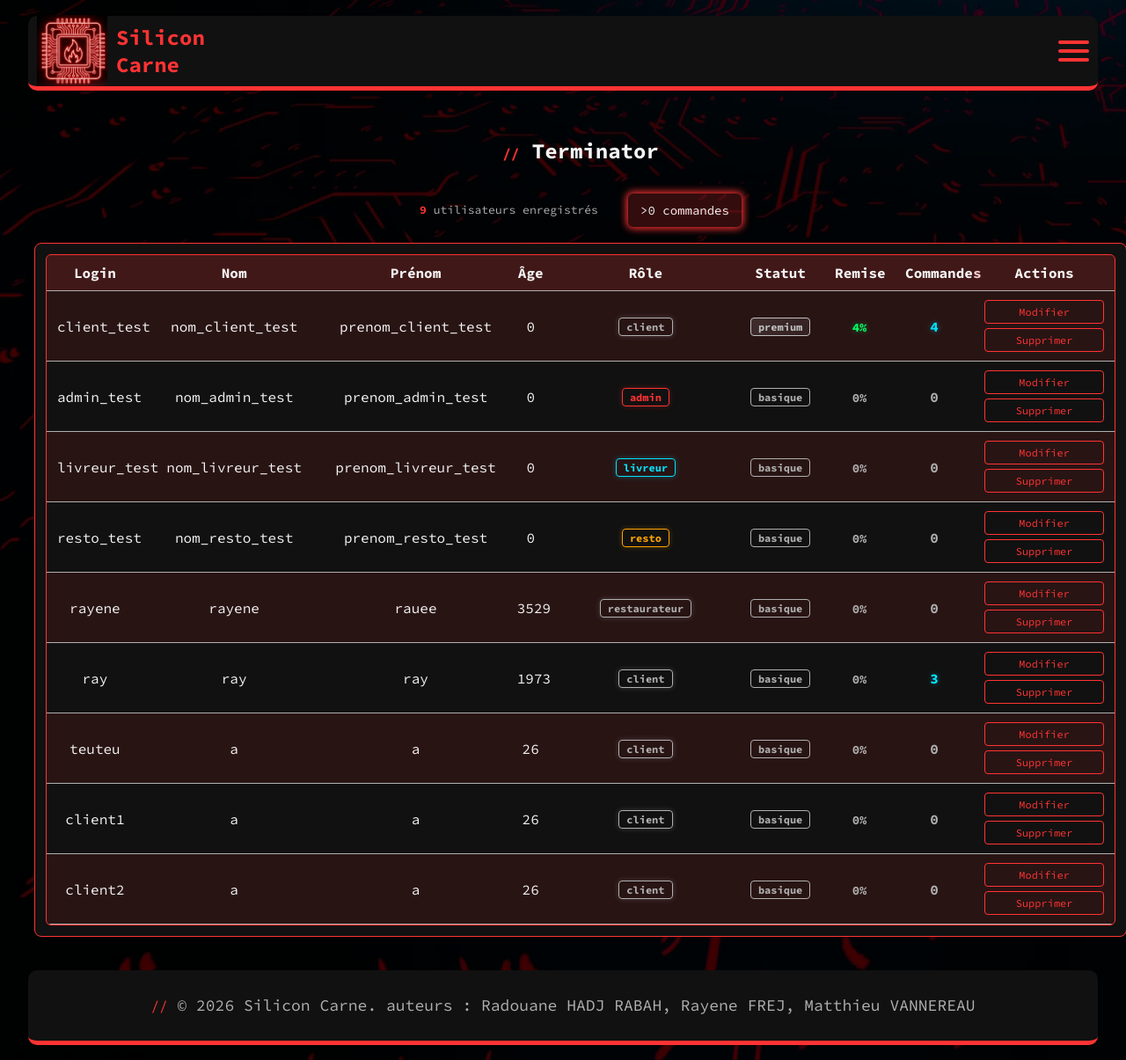
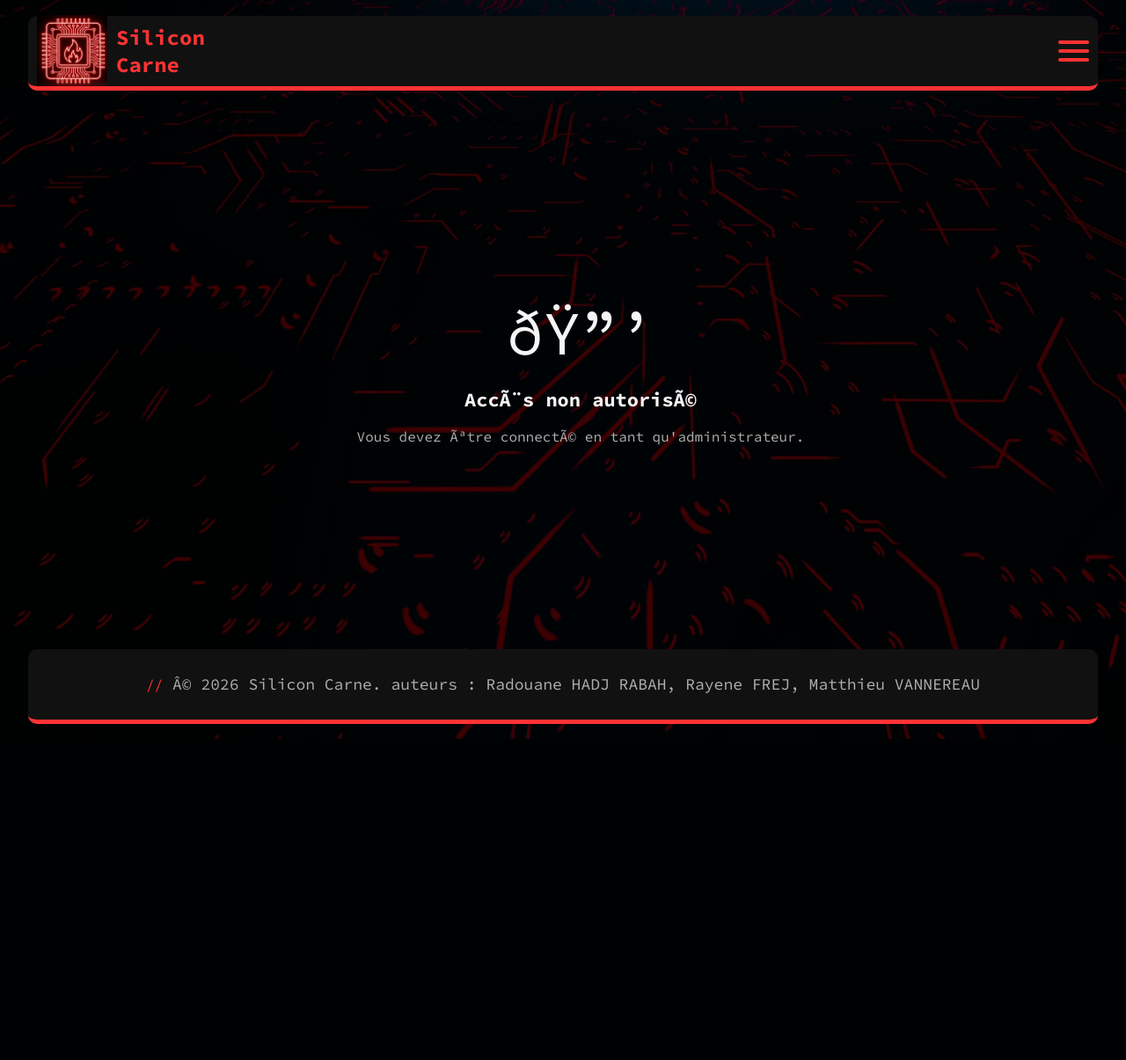
Before and after one commit to Radouane-prog/Projet_Creative_Yumland_MI2_E, a PHP site: page /index_admin.php in a window 1280 px wide. Shown: the whole page at 88% size. After the commit the page ends 840 px from the top, so only its background shows below. Run offline with PHP 8.4, Linux system fonts and the light colour scheme.

Commit message:
partie reforme de la partie index_admin

```diff
--- a/index_admin.php
+++ b/index_admin.php
@@ -22,6 +22,12 @@ if (file_exists($fichier_commandes)) {
     if (is_array($c)) $commandes = $c;
 }
 
+// Identification de l'admin connecte, meme logique que la page livreur
+$connecte      = $_SESSION['connecte'] ?? false;
+$login_admin   = $_SESSION['login'] ?? null;
+$role_connecte = $_SESSION['role']  ?? null;
+$acces_admin   = ($connecte === true && $login_admin !== null && $role_connecte === 'admin');
+
 // --- Comptage commandes par login ---
 $nb_commandes = [];
 foreach ($commandes as $cmd) {
@@ -29,23 +35,32 @@ foreach ($commandes as $cmd) {
     if ($login) $nb_commandes[$login] = ($nb_commandes[$login] ?? 0) + 1;
 }
 
-// --- ACTION POST : Supprimer ---
-if ($_SERVER['REQUEST_METHOD'] === 'POST' && ($_POST['action'] ?? '') === 'supprimer') {
+// --- ACTION POST : Bloquer / Debloquer ---
+if ($acces_admin && $_SERVER['REQUEST_METHOD'] === 'POST' && in_array(($_POST['action'] ?? ''), ['bloquer', 'debloquer'])) {
     $login_cible = trim($_POST['login'] ?? '');
     if (!empty($login_cible)) {
-        $avant        = count($utilisateurs);
-        $utilisateurs = array_values(array_filter($utilisateurs, fn($u) => $u['login'] !== $login_cible));
-        if (count($utilisateurs) < $avant) {
+        $modifie = false;
+        foreach ($utilisateurs as &$u) {
+            if (($u['login'] ?? '') === $login_cible) {
+                $u['suspended'] = ($_POST['action'] ?? '') === 'bloquer';
+                $modifie = true;
+                break;
+            }
+        }
+        unset($u);
+        if ($modifie) {
             file_put_contents($fichier_users, json_encode($utilisateurs, JSON_PRETTY_PRINT | JSON_UNESCAPED_UNICODE));
-            $message_succes = "Utilisateur \"$login_cible\" supprimé.";
+            $message_succes = ($_POST['action'] ?? '') === 'bloquer'
+                ? "Utilisateur \"$login_cible\" bloquÃ©."
+                : "Utilisateur \"$login_cible\" dÃ©bloquÃ©.";
         } else {
             $message_erreur = "Utilisateur introuvable.";
         }
     }
 }
 
-// --- ACTION POST : Modifier rôle (+ statut + remise) ---
-if ($_SERVER['REQUEST_METHOD'] === 'POST' && ($_POST['action'] ?? '') === 'modifier') {
+// --- ACTION POST : Modifier rÃ´le (+ statut + remise) ---
+if ($acces_admin && $_SERVER['REQUEST_METHOD'] === 'POST' && ($_POST['action'] ?? '') === 'modifier') {
     $login_cible  = trim($_POST['login']  ?? '');
     $nouveau_role = trim($_POST['role']   ?? '');
     $nouveau_statut = trim($_POST['statut'] ?? '');
@@ -69,29 +84,29 @@ if ($_SERVER['REQUEST_METHOD'] === 'POST' && ($_POST['action'] ?? '') === 'modif
         }
         unset($u);
         file_put_contents($fichier_users, json_encode($utilisateurs, JSON_PRETTY_PRINT | JSON_UNESCAPED_UNICODE));
-        $message_succes = "Utilisateur \"$login_cible\" mis à jour.";
+        $message_succes = "Utilisateur \"$login_cible\" mis Ã  jour.";
         // On redirige pour vider le POST et fermer le formulaire
         header("Location: index_admin.php?succes=" . urlencode($message_succes));
         exit;
     } else {
-        $message_erreur = "Données invalides.";
+        $message_erreur = "DonnÃ©es invalides.";
     }
 }
 
-// Rechargement après action POST
+// Rechargement aprÃ¨s action POST
 if (file_exists($fichier_users)) {
     $u = json_decode(file_get_contents($fichier_users), true);
     if (is_array($u)) $utilisateurs = $u;
 }
 
-// --- Récupération messages GET (après redirect) ---
+// --- RÃ©cupÃ©ration messages GET (aprÃ¨s redirect) ---
 if (!empty($_GET['succes']))  $message_succes = htmlspecialchars($_GET['succes']);
 if (!empty($_GET['erreur']))  $message_erreur = htmlspecialchars($_GET['erreur']);
 
-// --- Paramètres GET de navigation ---
-// Ligne en cours d'édition
+// --- ParamÃ¨tres GET de navigation ---
+// Ligne en cours d'Ã©dition
 $login_en_edition   = $_GET['edit']          ?? null;
-// Login en attente de confirmation de suppression
+// Login en attente de confirmation de blocage
 $login_a_confirmer  = $_GET['confirm_suppr'] ?? null;
 // Filtre >0 commandes
 $filtre_actif       = isset($_GET['filtre']) && $_GET['filtre'] === '1';
@@ -134,10 +149,10 @@ $couleurs_role = [
         .alerte-succes { background: rgba(0,255,100,0.08); border: 1px solid #00ff64; color: #00ff64; }
         .alerte-erreur { background: rgba(255,51,51,0.1);  border: 1px solid #ff3333; color: #ff3333; }
 
-        /* Grille 9 colonnes */
-        .row { grid-template-columns: 110px 1fr 1fr 55px 1fr 100px 80px 90px 160px; }
+        /* Grille 10 colonnes */
+        .row { grid-template-columns: 110px 1fr 1fr 55px 1fr 100px 90px 80px 90px 160px; }
 
-        /* Badge rôle */
+        /* Badge rÃ´le */
         .badge-role {
             display: inline-block; padding: 2px 8px; border-radius: 4px;
             border: 1px solid currentColor; font-size: 12px; font-weight: 700;
@@ -249,6 +281,14 @@ $couleurs_role = [
         .remise-display { font-weight: bold; font-size: 14px; }
         .remise-display.zero  { color: var(--details-color); }
         .remise-display.actif { color: #00ff64; text-shadow: 0 0 6px #00ff6466; }
+
+        .ecran-vide {
+            display: flex; flex-direction: column; align-items: center; justify-content: center;
+            min-height: 50vh; gap: 18px; text-align: center; padding: 30px;
+        }
+        .ecran-vide .icone { font-size: 70px; }
+        .ecran-vide h2 { font-size: 22px; margin: 0; }
+        .ecran-vide p { color: var(--details-color); font-size: 16px; margin: 0; }
     </style>
 </head>
 <body>
@@ -256,17 +296,24 @@ $couleurs_role = [
     <?php include "includes/header.php"; ?>
 
     <main class="page">
+        <?php if (!$acces_admin): ?>
+            <div class="ecran-vide">
+                <div class="icone">ðŸ”’</div>
+                <h2>AccÃ¨s non autorisÃ©</h2>
+                <p>Vous devez Ãªtre connectÃ© en tant qu'administrateur.</p>
+            </div>
+        <?php else: ?>
         <header class="header">
             <h1><span class="commentaires">//</span> Terminator</h1>
             <div id="container_text_btn">
                 <p class="user-count">
                     <span><?= count($utilisateurs) ?></span>
                     utilisateur<?= count($utilisateurs) > 1 ? 's' : '' ?>
-                    enregistré<?= count($utilisateurs) > 1 ? 's' : '' ?>
+                    enregistrÃ©<?= count($utilisateurs) > 1 ? 's' : '' ?>
                 </p>
                 <?php if ($filtre_actif): ?>
                     <a href="index_admin.php" class="filter-btn" style="text-decoration:none;background:rgba(255,51,51,0.4);">
-                        &gt;0 commandes ✕
+                        &gt;0 commandes âœ•
                     </a>
                 <?php else: ?>
                     <a href="index_admin.php?filtre=1" class="filter-btn" style="text-decoration:none;">
@@ -277,23 +324,24 @@ $couleurs_role = [
         </header>
 
         <?php if (!empty($message_succes)): ?>
-            <div class="alerte alerte-succes">✓ <?= $message_succes ?></div>
+            <div class="alerte alerte-succes">âœ“ <?= $message_succes ?></div>
         <?php endif; ?>
         <?php if (!empty($message_erreur)): ?>
-            <div class="alerte alerte-erreur">✗ <?= $message_erreur ?></div>
+            <div class="alerte alerte-erreur">âœ— <?= $message_erreur ?></div>
         <?php endif; ?>
 
         <section class="card">
             <div class="table">
 
-                <!-- En-tête -->
+                <!-- En-tÃªte -->
                 <div class="row header-row">
                     <div class="cell">Login</div>
                     <div class="cell">Nom</div>
-                    <div class="cell">Prénom</div>
-                    <div class="cell">Âge</div>
-                    <div class="cell">Rôle</div>
+                    <div class="cell">PrÃ©nom</div>
+                    <div class="cell">Ã‚ge</div>
+                    <div class="cell">RÃ´le</div>
                     <div class="cell">Statut</div>
+                    <div class="cell">Blocage</div>
                     <div class="cell">Remise</div>
                     <div class="cell">Commandes</div>
                     <div class="cell">Actions</div>
@@ -310,6 +358,7 @@ $couleurs_role = [
                         $login   = $user['login']  ?? '';
                         $role    = $user['role']    ?? 'client';
                         $statut  = $user['statut']  ?? 'basique';
+                        $suspended = !empty($user['suspended']);
                         $remise  = $user['remise']  ?? 0;
                         $couleur = $couleurs_role[$role] ?? '#b0b0b0';
                         $nb_cmd  = $nb_commandes[$login] ?? 0;
@@ -406,24 +467,32 @@ $couleurs_role = [
                             <!-- Actions normales -->
                             <div class="cell cell-actions">
                                 <?php if ($est_a_confirmer): ?>
-                                    <!-- Confirmation suppression inline -->
+                                    <!-- Confirmation blocage inline -->
                                     <div class="confirm-suppr-zone">
-                                        <p>⚠ Supprimer ?</p>
+                                        <p>âš  Bloquer ?</p>
                                         <form method="POST" action="index_admin.php">
-                                            <input type="hidden" name="action" value="supprimer"/>
+                                            <input type="hidden" name="action" value="bloquer"/>
                                             <input type="hidden" name="login"  value="<?= $safe ?>"/>
-                                            <button type="submit" class="btn-confirm-suppr">Oui, supprimer</button>
+                                            <button type="submit" class="btn-confirm-suppr">Oui, bloquer</button>
                                         </form>
                                         <a href="index_admin.php<?= $filtre_actif ? '?filtre=1' : '' ?>"
                                            class="btn-annuler-suppr">Annuler</a>
                                     </div>
                                 <?php else: ?>
-                                    <!-- Bouton Modifier → active le mode édition via GET -->
+                                    <!-- Bouton Modifier â†’ active le mode Ã©dition via GET -->
                                     <a href="index_admin.php?edit=<?= urlencode($login) ?><?= $filtre_actif ? '&filtre=1' : '' ?>"
                                        class="btn-modifier">Modifier</a>
-                                    <!-- Bouton Supprimer → demande confirmation via GET -->
-                                    <a href="index_admin.php?confirm_suppr=<?= urlencode($login) ?><?= $filtre_actif ? '&filtre=1' : '' ?>"
-                                       class="btn-supprimer">Supprimer</a>
+                                    <?php if ($suspended): ?>
+                                        <form method="POST" action="index_admin.php">
+                                            <input type="hidden" name="action" value="debloquer"/>
+                                            <input type="hidden" name="login" value="<?= $safe ?>"/>
+                                            <button type="submit" class="btn-debloquer">DÃ©bloquer</button>
+                                        </form>
+                                    <?php else: ?>
+                                        <!-- Bouton Bloquer â†’ demande confirmation via GET -->
+                                        <a href="index_admin.php?confirm_suppr=<?= urlencode($login) ?><?= $filtre_actif ? '&filtre=1' : '' ?>"
+                                           class="btn-supprimer">Bloquer</a>
+                                    <?php endif; ?>
                                 <?php endif; ?>
                             </div>
 
@@ -435,16 +504,19 @@ $couleurs_role = [
 
             </div>
         </section>
+        <?php endif; ?>
     </main>
 
     <footer>
         <div id="container_footer">
             <p id="copyright">
                 <span class="commentaires">//</span>
-                © 2026 Silicon Carne. auteurs : Radouane HADJ RABAH, Rayene FREJ, Matthieu VANNEREAU
+                Â© 2026 Silicon Carne. auteurs : Radouane HADJ RABAH, Rayene FREJ, Matthieu VANNEREAU
             </p>
         </div>
     </footer>
 
+    <script src="scriptjs/script1.js" defer></script>
+
 </body>
 </html>
```
Also changed, not shown: other parts of index_admin.php (+38 -9 lines).
